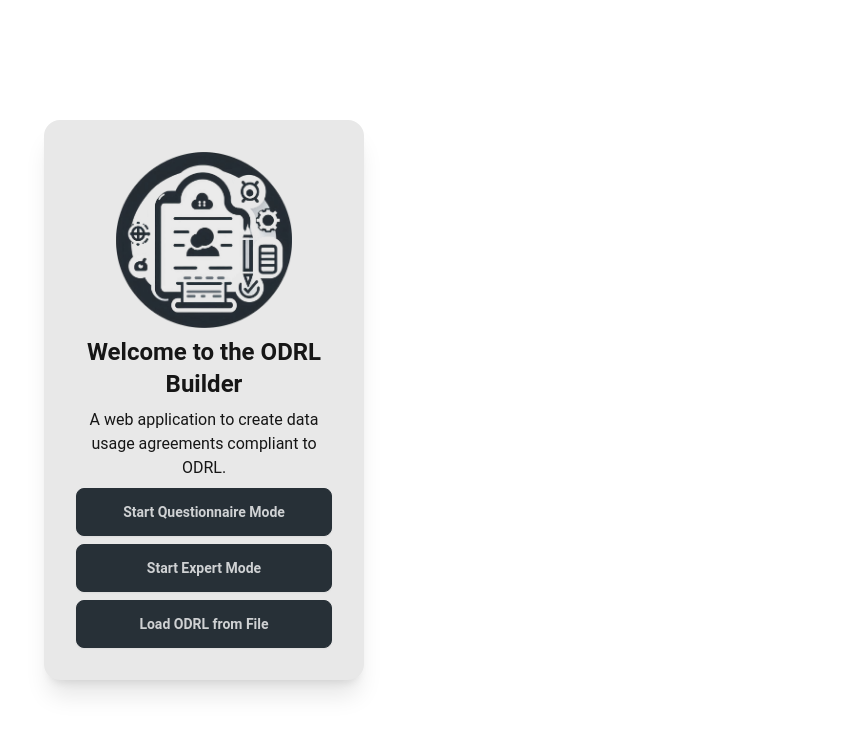
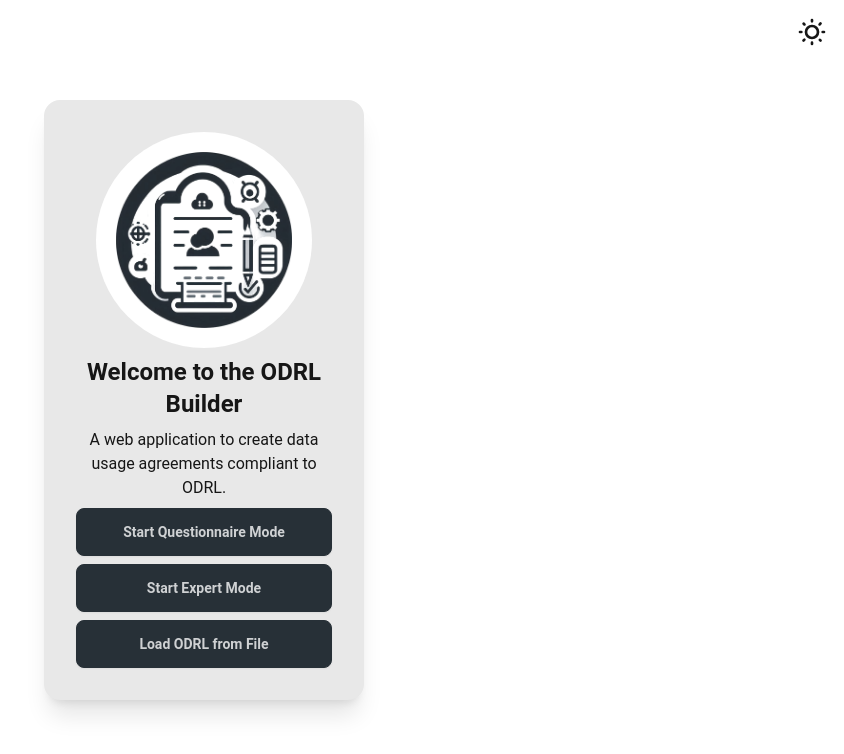
Before and after one commit to IPK-BIT/odrl-builder, a Svelte app: page / in a window 1280 px wide. Shown: the top 754 px of the page, without its empty margins (436-1280 px from the left). Built offline with nearby package versions, Linux system fonts and the light colour scheme.

Commit message:
added support for dark/light mode

```diff
--- a/index.html
+++ b/index.html
@@ -1,5 +1,5 @@
 <!doctype html>
-<html lang="en">
+<html lang="en" data-theme="">
 	<head>
 		<meta charset="UTF-8" />
 
--- a/src/App.svelte
+++ b/src/App.svelte
@@ -21,7 +21,31 @@
 	let showJson = true;
 </script>
 
-<main>
+<main class="bg-base-100 h-screen">
+	<div class="absolute top-4 right-4">
+		<label class="swap swap-rotate">
+			<!-- this hidden checkbox controls the state -->
+			<input type="checkbox" class="theme-controller" value="dark" />
+
+			<!-- sun icon -->
+			<svg
+			  class="swap-off h-8 w-8 fill-current"
+			  xmlns="http://www.w3.org/2000/svg"
+			  viewBox="0 0 24 24">
+			  <path
+				d="M5.64,17l-.71.71a1,1,0,0,0,0,1.41,1,1,0,0,0,1.41,0l.71-.71A1,1,0,0,0,5.64,17ZM5,12a1,1,0,0,0-1-1H3a1,1,0,0,0,0,2H4A1,1,0,0,0,5,12Zm7-7a1,1,0,0,0,1-1V3a1,1,0,0,0-2,0V4A1,1,0,0,0,12,5ZM5.64,7.05a1,1,0,0,0,.7.29,1,1,0,0,0,.71-.29,1,1,0,0,0,0-1.41l-.71-.71A1,1,0,0,0,4.93,6.34Zm12,.29a1,1,0,0,0,.7-.29l.71-.71a1,1,0,1,0-1.41-1.41L17,5.64a1,1,0,0,0,0,1.41A1,1,0,0,0,17.66,7.34ZM21,11H20a1,1,0,0,0,0,2h1a1,1,0,0,0,0-2Zm-9,8a1,1,0,0,0-1,1v1a1,1,0,0,0,2,0V20A1,1,0,0,0,12,19ZM18.36,17A1,1,0,0,0,17,18.36l.71.71a1,1,0,0,0,1.41,0,1,1,0,0,0,0-1.41ZM12,6.5A5.5,5.5,0,1,0,17.5,12,5.51,5.51,0,0,0,12,6.5Zm0,9A3.5,3.5,0,1,1,15.5,12,3.5,3.5,0,0,1,12,15.5Z" />
+			</svg>
+
+			<!-- moon icon -->
+			<svg
+			  class="swap-on h-8 w-8 fill-current"
+			  xmlns="http://www.w3.org/2000/svg"
+			  viewBox="0 0 24 24">
+			  <path
+				d="M21.64,13a1,1,0,0,0-1.05-.14,8.05,8.05,0,0,1-3.37.73A8.15,8.15,0,0,1,9.08,5.49a8.59,8.59,0,0,1,.25-2A1,1,0,0,0,8,2.36,10.14,10.14,0,1,0,22,14.05,1,1,0,0,0,21.64,13Zm-9.5,6.69A8.14,8.14,0,0,1,7.08,5.22v.27A10.15,10.15,0,0,0,17.22,15.63a9.79,9.79,0,0,0,2.1-.22A8.11,8.11,0,0,1,12.14,19.73Z" />
+			</svg>
+		  </label>
+	</div>
 	{#if $appstate == appstate.INIT}
 		<InitView />
 	{:else}
--- a/src/components/general/Header.svelte
+++ b/src/components/general/Header.svelte
@@ -33,7 +33,7 @@
 
 <header class="flex flex-row space-x-8 items-center">
 	<div class="flex flex-row items-center">
-		<figure class="px-2 py-1">
+		<figure class=" p-1 m-1 bg-white rounded-full">
 			<img class="h-12 w-12" src="data/logo.png" alt="MIAPPE Wizard" />
 		</figure>
 		<h1 class="font-semibold text-lg">
--- a/src/components/general/InitView.svelte
+++ b/src/components/general/InitView.svelte
@@ -39,7 +39,7 @@
 <section class="flex justify-center items-center align-middle h-screen">
 	<div class="card bg-base-200 w-1/4 shadow-xl">
 		<div class="card-body items-center text-center">
-			<figure class="px-10">
+			<figure class="p-5 mx-5 bg-white rounded-full">
 				<img id="logo" src="data/logo.png" alt="ODRL Builder Logo" />
 			</figure>
 			<h1 class="text-2xl font-semibold">Welcome to the ODRL Builder</h1>
--- a/tailwind.config.js
+++ b/tailwind.config.js
@@ -6,7 +6,7 @@
 	daisyui: {
 		themes: [
 			{
-				mytheme: {
+				light: {
 					primary: '#273037',
 					secondary: '#395770',
 					accent: '#5785AB',
@@ -17,6 +17,21 @@
 					warning: '#FFFF40',
 					error: '#FF4040'
 				}
+			},
+			{
+				dark: {
+					primary: '#506371',
+					secondary: '#8297a6',
+					accent: '#a0b0bb',
+					neutral: '#F0F0F0',
+					'base-100': '#303030',
+					'base-200': '#404040',
+					'base-300': '#505050',
+					info: '#0080FF',
+					success: '#40FF40',
+					warning: '#FFFF40',
+					error: '#FF4040'
+				}
 			}
 		]
 	}
```
